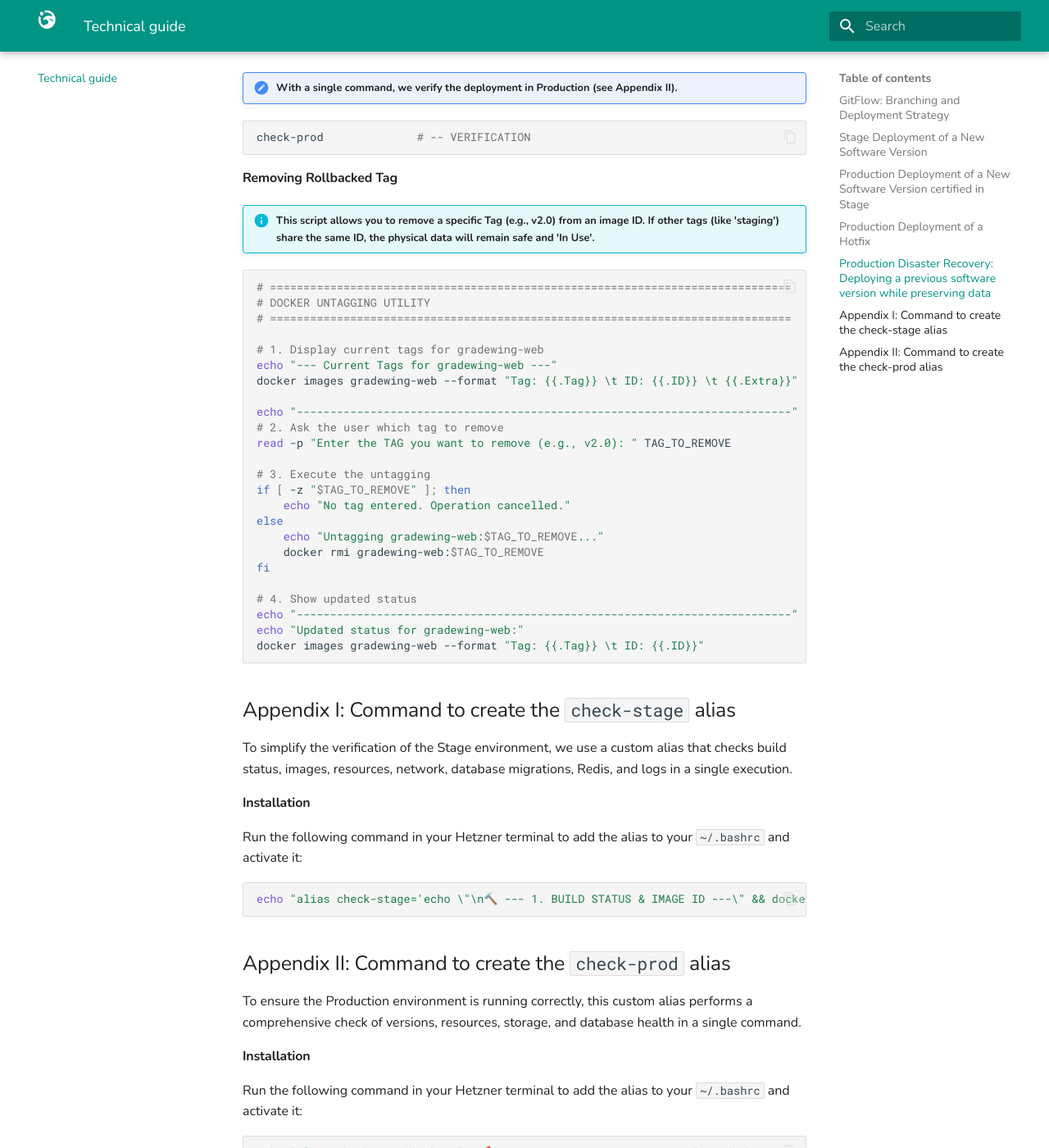
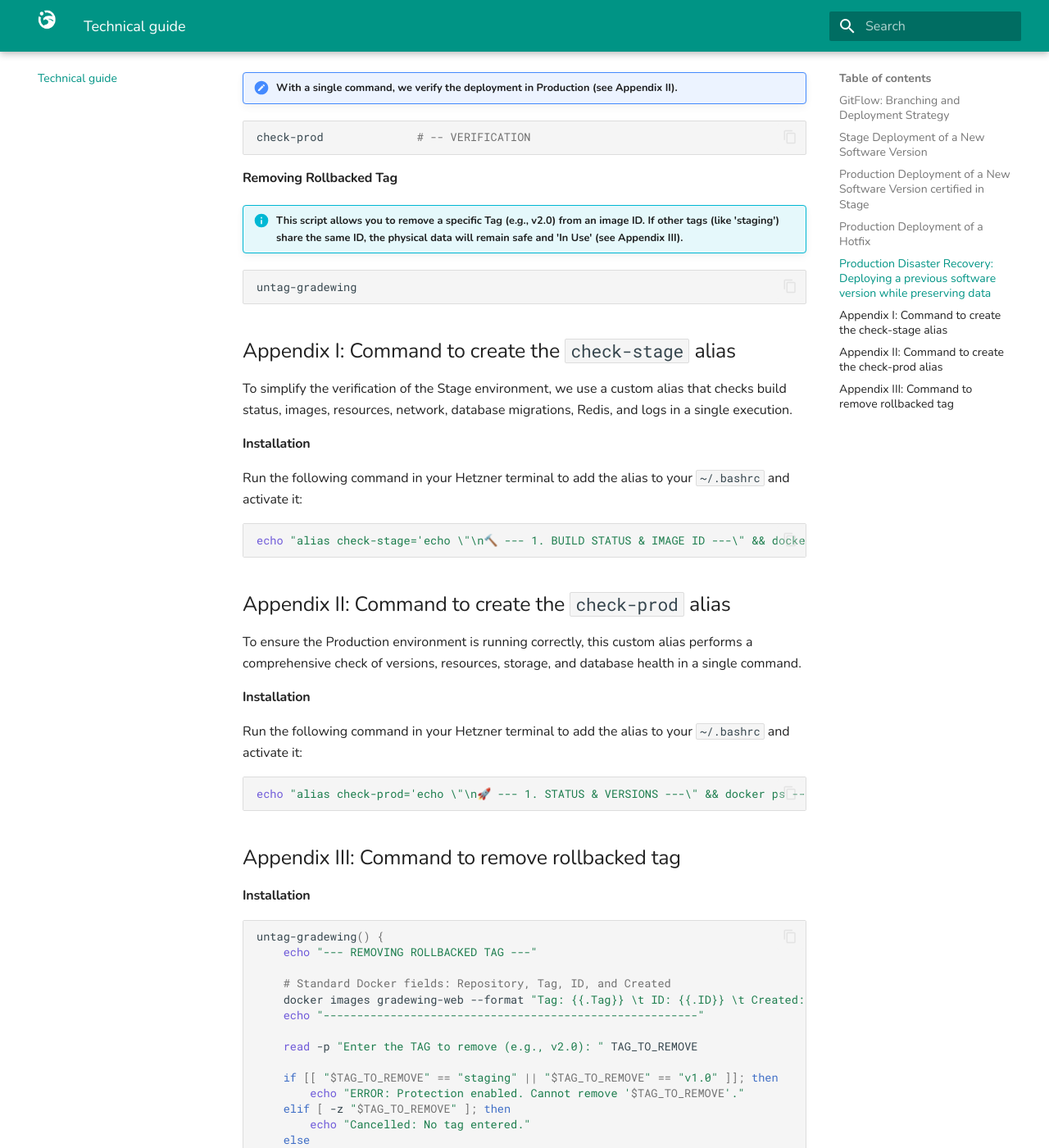
Before and after one commit to pablopenlop/gradewing_guide, an MkDocs documentation site: the page built from docs/other.md, in a window 1280 px wide and 1400 px high, scrolled down 9927 px. Shown: the whole window at 82% size. Built offline with MkDocs 1.6.1 and Material for MkDocs 9.7.7, drawn with Linux system fonts in a browser that asks for light colours; some of the changed text lies outside the part shown.

Commit message:
Update other.md

````diff
--- a/docs/other.md
+++ b/docs/other.md
@@ -413,33 +413,10 @@ check-prod				# -- VERIFICATION
 
 #### Removing Rollbacked Tag
 
-!!! info "This script allows you to remove a specific Tag (e.g., v2.0) from an image ID. If other tags (like 'staging') share the same ID, the physical data will remain safe and 'In Use'."
+!!! info "This script allows you to remove a specific Tag (e.g., v2.0) from an image ID. If other tags (like 'staging') share the same ID, the physical data will remain safe and 'In Use' (see Appendix III)."
 
 ```bash
-# ==============================================================================
-# DOCKER UNTAGGING UTILITY
-# ==============================================================================
-
-# 1. Display current tags for gradewing-web
-echo "--- Current Tags for gradewing-web ---"
-docker images gradewing-web --format "Tag: {{.Tag}} \t ID: {{.ID}} \t {{.Extra}}"
-
-echo "--------------------------------------------------------------------------"
-# 2. Ask the user which tag to remove
-read -p "Enter the TAG you want to remove (e.g., v2.0): " TAG_TO_REMOVE
-
-# 3. Execute the untagging
-if [ -z "$TAG_TO_REMOVE" ]; then
-    echo "No tag entered. Operation cancelled."
-else
-    echo "Untagging gradewing-web:$TAG_TO_REMOVE..."
-    docker rmi gradewing-web:$TAG_TO_REMOVE
-fi
-
-# 4. Show updated status
-echo "--------------------------------------------------------------------------"
-echo "Updated status for gradewing-web:"
-docker images gradewing-web --format "Tag: {{.Tag}} \t ID: {{.ID}}"
+untag-gradewing
 ```
 
 ## Appendix I: Command to create the `check-stage` alias
@@ -464,3 +441,33 @@ Run the following command in your Hetzner terminal to add the alias to your `~/.
 ```bash
 echo "alias check-prod='echo \"\n🚀 --- 1. STATUS & VERSIONS ---\" && docker ps --filter \"name=production\" --format \"table {{.Names}}\t{{.Status}}\t{{.Image}}\" && echo \"\n📦 --- 2. DOCKER IMAGES (v1.1.4 check) ---\" && docker images | grep -E \"REPOSITORY|v1.1.4|staging\" && echo \"\n📊 --- 3. RESOURCE USAGE (Stats) ---\" && docker stats --no-stream && echo \"\n🌐 --- 4. NETWORK ISOLATION ---\" && docker network ls | grep gradewing && echo \"\n💾 --- 5. DISK SPACE (Server) ---\" && df -h / && echo \"\n📂 --- 6. DOCKER SYSTEM DF ---\" && docker system df && echo \"\n🧼 --- 7. REDIS & MIGRATIONS ---\" && docker exec GradewingDjango_production python manage.py showmigrations | grep \"\[ \]\" || echo \"All migrated\" && docker exec GradewingDjango_production python manage.py shell -c \"from django.core.cache import cache; cache.set('\''test'\'', '\''ok'\'', 5); print('\''Redis Status:'\'', cache.get('\''test'\''))\" && echo \"\n⚠️ --- 8. ERRORS (Last 100 lines) ---\" && docker compose -f docker-compose.production.yml logs --tail=100 | grep -Ei \"error|critical|fail\" || echo \"No critical errors found\"'" >> ~/.bashrc && source ~/.bashrc
 ```
+
+
+## Appendix III: Command to remove rollbacked tag
+
+#### Installation
+
+```bash
+untag-gradewing() {
+    echo "--- REMOVING ROLLBACKED TAG ---"
+
+    # Standard Docker fields: Repository, Tag, ID, and Created
+    docker images gradewing-web --format "Tag: {{.Tag}} \t ID: {{.ID}} \t Created: {{.CreatedSince}}"
+    echo "--------------------------------------------------------"
+
+    read -p "Enter the TAG to remove (e.g., v2.0): " TAG_TO_REMOVE
+
+    if [[ "$TAG_TO_REMOVE" == "staging" || "$TAG_TO_REMOVE" == "v1.0" ]]; then
+        echo "ERROR: Protection enabled. Cannot remove '$TAG_TO_REMOVE'."
+    elif [ -z "$TAG_TO_REMOVE" ]; then
+        echo "Cancelled: No tag entered."
+    else
+        echo "Untagging gradewing-web:$TAG_TO_REMOVE..."
+        docker rmi gradewing-web:"$TAG_TO_REMOVE"
+
+        echo "--------------------------------------------------------"
+        echo "Updated Status:"
+        docker images gradewing-web --format "Tag: {{.Tag}} \t ID: {{.ID}}"
+    fi
+}
+```
````
